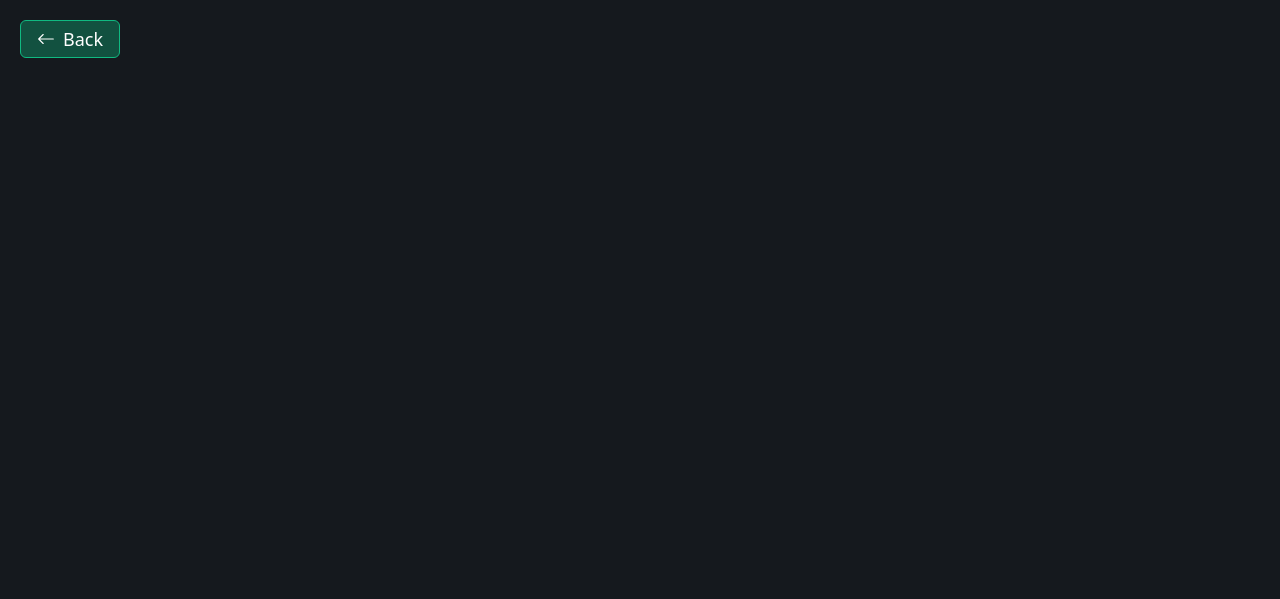
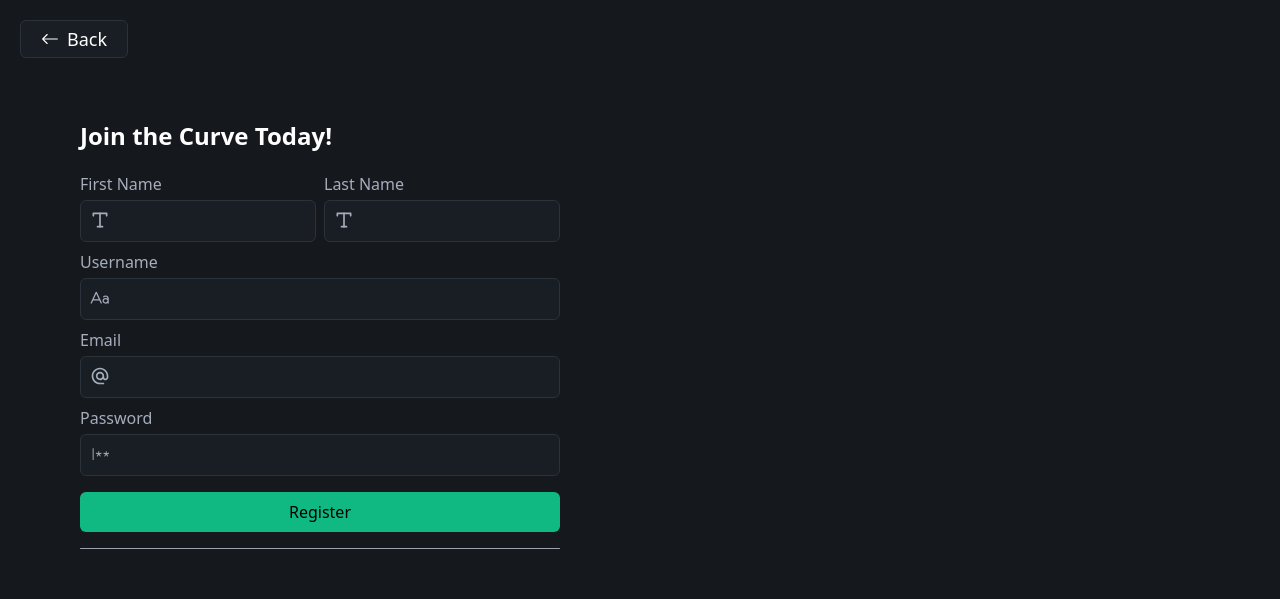
Before and after one commit to nikrp/TMG, a React (Vite) app: page /register in a window 1280 px wide. Shown: the top 599 px of the page. Built offline with nearby package versions, Linux system fonts and the light colour scheme; no server answers; the database is empty.

Commit message:
almost finished with form ui. Then will work on supabase integration

```diff
--- a/src/output.css
+++ b/src/output.css
@@ -2580,6 +2580,22 @@ html {
   inset: 0.875rem;
 }
 
+.inset-4 {
+  inset: 1rem;
+}
+
+.inset-2 {
+  inset: 0.5rem;
+}
+
+.inset-3 {
+  inset: 0.75rem;
+}
+
+.inset-2\.5 {
+  inset: 0.625rem;
+}
+
 .-bottom-10 {
   bottom: -2.5rem;
 }
@@ -2596,6 +2612,10 @@ html {
   left: 0px;
 }
 
+.left-5 {
+  left: 1.25rem;
+}
+
 .right-2 {
   right: 0.5rem;
 }
@@ -2614,10 +2634,6 @@ html {
 
 .top-5 {
   top: 1.25rem;
-}
-
-.left-5 {
-  left: 1.25rem;
 }
 
 .z-10 {
@@ -2702,6 +2718,11 @@ html {
 .my-5 {
   margin-top: 1.25rem;
   margin-bottom: 1.25rem;
+}
+
+.my-4 {
+  margin-top: 1rem;
+  margin-bottom: 1rem;
 }
 
 .mb-0\.5 {
@@ -2871,8 +2892,32 @@ html {
   height: 100%;
 }
 
+.h-\[85\%\] {
+  height: 85%;
+}
+
+.h-\[80\%\] {
+  height: 80%;
+}
+
+.h-\[70\%\] {
+  height: 70%;
+}
+
+.h-px {
+  height: 1px;
+}
+
 .max-h-64 {
   max-height: 16rem;
+}
+
+.max-h-screen {
+  max-height: 100vh;
+}
+
+.max-h-full {
+  max-height: 100%;
 }
 
 .min-h-0 {
@@ -2988,6 +3033,14 @@ html {
   width: 100%;
 }
 
+.w-2\/3 {
+  width: 66.666667%;
+}
+
+.w-3\/4 {
+  width: 75%;
+}
+
 .max-w-3xl {
   max-width: 48rem;
 }
@@ -3167,6 +3220,10 @@ html {
   border-top-width: 0px;
 }
 
+.border-l {
+  border-left-width: 1px;
+}
+
 .border-base-200 {
   --tw-border-opacity: 1;
   border-color: var(--fallback-b2,oklch(var(--b2)/var(--tw-border-opacity)));
@@ -3212,6 +3269,16 @@ html {
   border-bottom-color: var(--fallback-n,oklch(var(--n)/var(--tw-border-opacity)));
 }
 
+.border-r-neutral {
+  --tw-border-opacity: 1;
+  border-right-color: var(--fallback-n,oklch(var(--n)/var(--tw-border-opacity)));
+}
+
+.border-l-neutral {
+  --tw-border-opacity: 1;
+  border-left-color: var(--fallback-n,oklch(var(--n)/var(--tw-border-opacity)));
+}
+
 .border-opacity-75 {
   --tw-border-opacity: 0.75;
 }
@@ -3308,16 +3375,16 @@ html {
   --tw-bg-opacity: 0.25;
 }
 
+.bg-opacity-35 {
+  --tw-bg-opacity: 0.35;
+}
+
 .bg-opacity-50 {
   --tw-bg-opacity: 0.5;
 }
 
 .bg-opacity-80 {
   --tw-bg-opacity: 0.8;
-}
-
-.bg-opacity-35 {
-  --tw-bg-opacity: 0.35;
 }
 
 .bg-gradient-to-b {
@@ -3457,6 +3524,18 @@ html {
 
 .pt-6 {
   padding-top: 1.5rem;
+}
+
+.pl-10 {
+  padding-left: 2.5rem;
+}
+
+.pl-8 {
+  padding-left: 2rem;
+}
+
+.pl-9 {
+  padding-left: 2.25rem;
 }
 
 .text-left {
@@ -3995,6 +4074,21 @@ html {
   border-color: rgb(107 114 128 / var(--tw-border-opacity));
 }
 
+.focus\:border-base-100:focus {
+  --tw-border-opacity: 1;
+  border-color: var(--fallback-b1,oklch(var(--b1)/var(--tw-border-opacity)));
+}
+
+.focus\:border-white:focus {
+  --tw-border-opacity: 1;
+  border-color: rgb(255 255 255 / var(--tw-border-opacity));
+}
+
+.focus\:border-gray-300:focus {
+  --tw-border-opacity: 1;
+  border-color: rgb(209 213 219 / var(--tw-border-opacity));
+}
+
 .focus\:bg-opacity-75:focus {
   --tw-bg-opacity: 0.75;
 }
--- a/src/pages/Register.jsx
+++ b/src/pages/Register.jsx
@@ -1,11 +1,71 @@
+import { useNavigate } from 'react-router-dom';
 import { supabase } from '../utils/supabase';
 import { BsArrowLeft } from "react-icons/bs";
+import { LuType } from "react-icons/lu";
+import { PiTextAa } from "react-icons/pi";
+import { MdAlternateEmail } from "react-icons/md";
+import { PiPasswordLight } from "react-icons/pi";
 
 export default function Register() {
+    const navigate = useNavigate();
+
     return (
-        <div data-theme="dark" className={`flex-1 bg-base-300 p-10`}>
-            <button className={`fixed top-5 left-5 px-4 py-1 text-lg rounded-md bg-emerald-500 bg-opacity-35 border border-emerald-500 flex items-center gap-2 text-white hover:bg-opacity-50 transition-all ease-in-out duration-200`}><BsArrowLeft size={18} color='white' />Back</button>
-            <div className={`flex `}></div>
+        <div data-theme="dark" className={`flex-1 bg-base-300`}>
+            <button onClick={() => navigate('/', { replace: true })} className={`fixed top-5 left-5 px-5 py-1 text-lg rounded-md bg-base-200 border border-neutral flex items-center gap-2 text-white hover:bg-neutral transition-all ease-in-out duration-200`}><BsArrowLeft size={18} color='white' />Back</button>
+            <div className={`flex min-h-screen`}>
+                <div className={`w-1/2 min-h-screen max-h-screen flex flex-col justify-center items-center`}>
+                    <div className={`flex flex-col w-3/4 h-[70%] max-h-full`}>
+                        <h1 className={`font-bold text-2xl text-white mb-5`}>Join the Curve Today!</h1>
+                        <div className={`w-full flex items-center gap-2 mb-2`}>
+                            <div className={`w-1/2 flex flex-col gap-1`}>
+                                <p className={`text-base`}>First Name</p>
+                                <div className={`relative`}>
+                                    <LuType size={20} className={`absolute inset-2.5 text-base-content`} />
+                                    <input type='text' className={`w-full px-4 pl-9 py-2 rounded-md border border-neutral bg-base-200 focus:outline-none focus:border-gray-300`} />
+                                </div>
+                            </div>
+                            <div className={`w-1/2 flex flex-col gap-1`}>
+                                <p className={`text-base`}>Last Name</p>
+                                <div className={`relative`}>
+                                    <LuType size={20} className={`absolute inset-2.5 text-base-content`} />
+                                    <input type='text' className={`w-full px-4 pl-9 py-2 rounded-md border border-neutral bg-base-200 focus:outline-none focus:border-gray-300`} />
+                                </div>
+                            </div>
+                        </div>
+                        <div className={`w-full flex items-center gap-2 mb-2`}>
+                            <div className={`w-full flex flex-col gap-1`}>
+                                <p className={`text-base`}>Username</p>
+                                <div className={`relative`}>
+                                    <PiTextAa size={20} className={`absolute inset-2.5 text-base-content`} />
+                                    <input type='text' className={`w-full px-4 pl-9 py-2 rounded-md border border-neutral bg-base-200 focus:outline-none focus:border-gray-300`} />
+                                </div>
+                            </div>
+                        </div>
+                        <div className={`w-full flex items-center gap-2 mb-2`}>
+                            <div className={`w-full flex flex-col gap-1`}>
+                                <p className={`text-base`}>Email</p>
+                                <div className={`relative`}>
+                                    <MdAlternateEmail size={20} className={`absolute inset-2.5 text-base-content`} />
+                                    <input type='email' className={`w-full px-4 pl-9 py-2 rounded-md border border-neutral bg-base-200 focus:outline-none focus:border-gray-300`} />
+                                </div>
+                            </div>
+                        </div>
+                        <div className={`w-full flex items-center gap-2 mb-4`}>
+                            <div className={`w-full flex flex-col gap-1`}>
+                                <p className={`text-base`}>Password</p>
+                                <div className={`relative`}>
+                                    <PiPasswordLight size={20} className={`absolute inset-2.5 text-base-content`} />
+                                    <input type='Password' className={`w-full px-4 pl-9 py-2 rounded-md border border-neutral bg-base-200 focus:outline-none focus:border-gray-300`} />
+                                </div>
+                            </div>
+                        </div>
+                        <button className={`w-full bg-emerald-500 text-black px-4 py-2 hover:bg-opacity-75 transition-all duration-200 ease-in-out rounded-md`}>Register</button>
+                        <div className={`h-px bg-gray-400 rounded-full w-full my-4`}></div>
+                        {/* Add google OAuth button Here */}
+                    </div>
+                </div>
+                <div className={`w-1/2 min-h-screen max-h-screen`}></div>
+            </div>
         </div>
     )
 }
```
